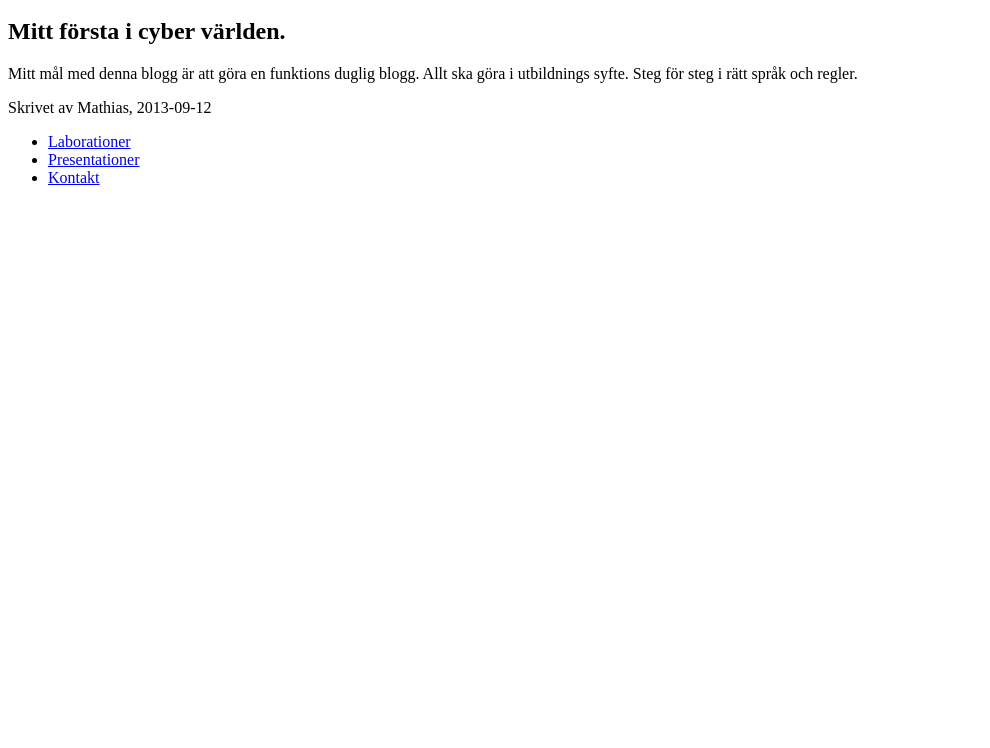
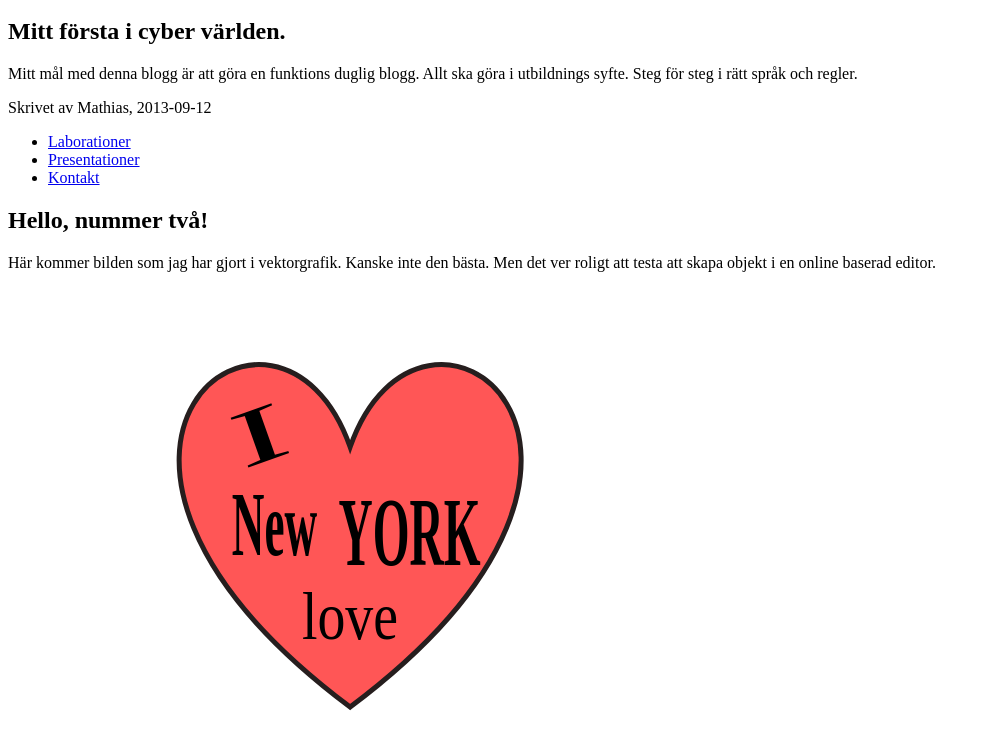
Before and after one commit to mc22ft/1ik415-mc22ft-laborationer, a plain HTML site: page index.html in a window 1280 px wide. Shown: the part 48-796 px from the top of the page, without its empty margins (0-990 px from the left). Drawn offline with Linux system fonts and the light colour scheme.

Commit message:
uppgift 1.6 -bilder

```diff
--- a/index.html
+++ b/index.html
@@ -20,7 +20,27 @@
             <li><a href="pages/kontakt.html">Kontakt</a></li>
         </ul>
 
+        <h2 id="blogg2">Hello, nummer två!</h2>
+        <p>Här kommer bilden som jag har gjort i vektorgrafik. Kanske inte den bästa. Men det ver roligt att
+            testa att skapa objekt i en online baserad editor.</p>
 
+            <svg width="640" height="480" xmlns="http://www.w3.org/2000/svg">
+ <!-- Created with SVG-edit - http://svg-edit.googlecode.com/ -->
+ <defs>
+  <radialGradient cy="0.822461" cx="0.221367" spreadMethod="pad" id="svg_3">
+   <stop offset="0" stop-color="#261e1e"/>
+   <stop offset="1" stop-color="#d9e1e1"/>
+  </radialGradient>
+ </defs>
+ <g>
+  <title>Layer 1</title>
+  <path d="m342.131012,159.005997c70.500977,-202.260597 346.733002,0 0,260.052994c-346.735912,-260.052994 -70.501007,-462.313591 0,-260.052994z" stroke-width="5" stroke="#261e1e" fill="#ff5656" id="svg_1"/>
+  <text xml:space="preserve" y="147.4719" x="241.9636" transform="rotate(-19.5925 253.005 150.68) matrix(6.87484 0 0 3.35849 -1410.49 -321.698)" text-anchor="middle" stroke-width="0" stroke="url(#svg_3)" fill="#000000" font-size="24" font-family="serif" id="svg_4">I</text>
+  <text xml:space="preserve" y="330.1463" x="226.6076" transform="matrix(2.32667 0 0 2.80328 -185.242 -574.193)" text-anchor="middle" stroke-width="0" stroke="#261e1e" fill="#000000" style="cursor: move; pointer-events: inherit;" font-size="24" font-family="serif" id="svg_6">love</text>
+  <text xml:space="preserve" y="214.9114" x="236.9059" transform="matrix(1.88246 0 0 3.83019 -179.467 -555.849)" text-anchor="middle" stroke-width="0" stroke="#261e1e" fill="#000000" style="cursor: move; pointer-events: inherit;" font-weight="bold" font-style="normal" font-size="24" font-family="serif" id="svg_9">New</text>
+  <text xml:space="preserve" y="205.3394" x="380.2785" transform="matrix(1.97248 0 0 4.08352 -348.591 -561.477)" text-anchor="middle" stroke-width="0" stroke="#261e1e" fill="#000000" style="cursor: move; pointer-events: inherit;" font-weight="bold" font-size="24" font-family="serif" id="svg_10">YORK</text>
+ </g>
+</svg>
 
 
     </body>
```
Also changed, not shown: pages/laborationer.html (+11 -18 lines), pages/presentationer.html (+4 -0 lines), pics/mathias.JPG (added), pics/taxiFix.png (added), 1 other file.
